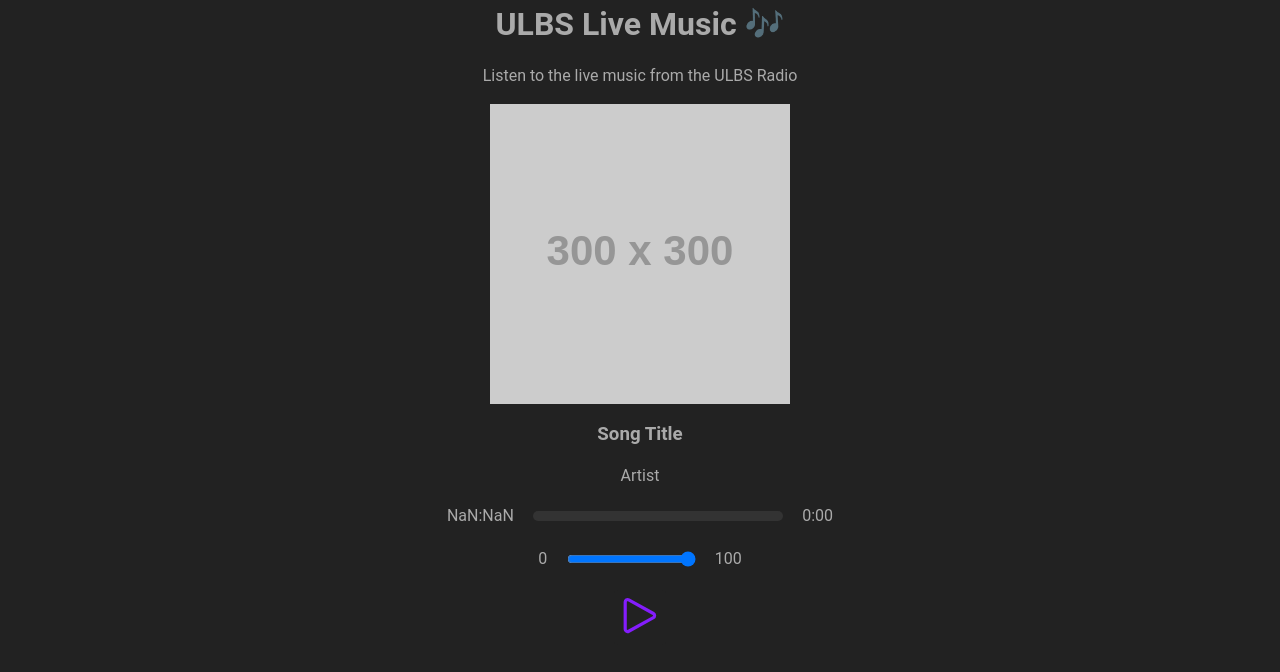
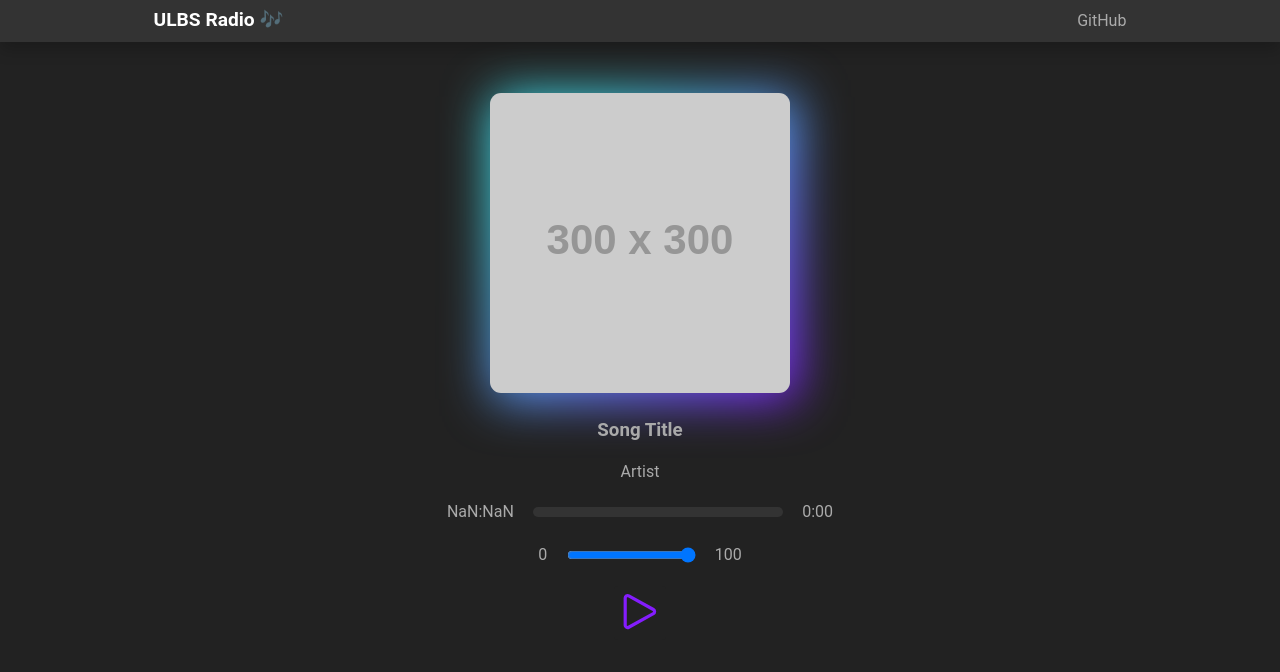
Before and after one commit to IvanoiuPetrut/radio, a website: page index.html in a window 1280 px wide. Drawn offline with Linux system fonts and the light colour scheme; no server answers; placeholder pictures from the web are drawn by us.

Commit message:
feat: add backdrop blur animation for song image

```diff
--- a/index.html
+++ b/index.html
@@ -8,19 +8,28 @@
     <title>ULBS Radio</title>
   </head>
   <body>
-    <h1>ULBS Live Music 🎶</h1>
-    <p>Listen to the live music from the ULBS Radio</p>
+    <header class="header">
+      <h1>ULBS Radio 🎶</h1>
+      <nav class="nav">
+          <a href="index.html">GitHub</a>
+        </ul>
+      </nav>
+    </header>
 
     <!-- img with placeholder -->
+    <main>
+      <div class="img__container">
         <img
           src="https://via.placeholder.com/300"
           alt="ULBS Radio"
           width="300"
           height="300"
+          class="song__img"
         />
+        <div class="img__bg"></div>
+      </div>
       <h3 class="song__title">Song Title</h3>
       <p class="song__artist">Artist</p>
-
       <div class="audio">
         <div class="audio__controls">
           <p class="audio__current-time">0:00</p>
@@ -56,6 +65,7 @@
           </svg>
         </button>
       </div>
+    </main>
     <script src="script.js"></script>
   </body>
 </html>
--- a/style.css
+++ b/style.css
@@ -10,15 +10,15 @@ body {
   line-height: 1.5;
   color: #aaa;
   background-color: #222;
+}
 
-  display: flex;
-  justify-content: center;
-  align-items: center;
-  flex-direction: column;
-  gap: 1rem;
+a {
+  color: #aaa;
+  text-decoration: none;
+}
 
-  max-width: 550px;
-  margin: 0 auto;
+a:hover {
+  color: #fff;
 }
 
 .icon {
@@ -34,10 +34,6 @@ body {
   background-color: #222;
   color: #aaa;
   text-decoration: none;
-  text-transform: uppercase;
-  font-size: 0.75rem;
-  letter-spacing: 0.1rem;
-  font-weight: 700;
   transition: all 0.3s ease-in-out;
   cursor: pointer;
 }
@@ -45,6 +41,73 @@ body {
 .btn:hover {
   background-color: #aaa;
   color: #222;
+}
+
+main {
+  display: flex;
+  justify-content: center;
+  align-items: center;
+  flex-direction: column;
+  gap: 1rem;
+
+  max-width: 550px;
+  margin: 0 auto;
+}
+
+.header {
+  width: 100%;
+  display: flex;
+  justify-content: space-between;
+  align-items: center;
+  padding: 0.4rem 9.6rem;
+  background-color: #333;
+  margin-bottom: 3.2rem;
+
+  box-shadow: 0 0.5rem 1rem rgba(0, 0, 0, 0.2);
+}
+
+h1 {
+  font-size: 1.2rem;
+  color: #fff;
+}
+
+.img__container {
+  position: relative;
+  /* width: 100%;
+  height: 100%;
+  border-radius: 11px; */
+}
+
+.song__img {
+  border-radius: 11px;
+}
+
+.img__bg {
+  width: 310px;
+  height: 310px;
+
+  background-image: linear-gradient(
+    -45deg,
+    rgba(132, 29, 253, 1) 0%,
+    rgba(69, 237, 252, 1) 80%
+  );
+  filter: blur(25px);
+  opacity: var(0.75);
+
+  position: absolute;
+  top: 0;
+  transform: translate(-5px, -5px);
+  z-index: -1;
+  animation: pulse 2s infinite alternate;
+}
+
+@keyframes pulse {
+  0% {
+    transform: scale(0.9);
+  }
+  100% {
+    transform: scale(1);
+  }
 }
 
 .audio {
```
Lines whose indentation alone changed are shown as unchanged.
